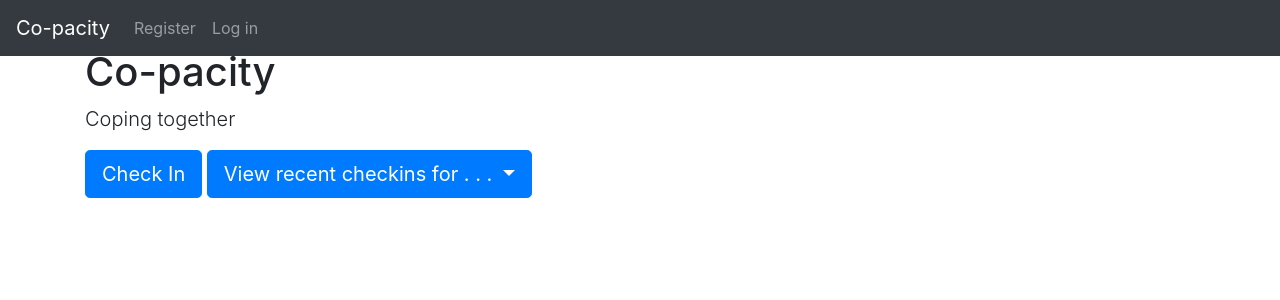
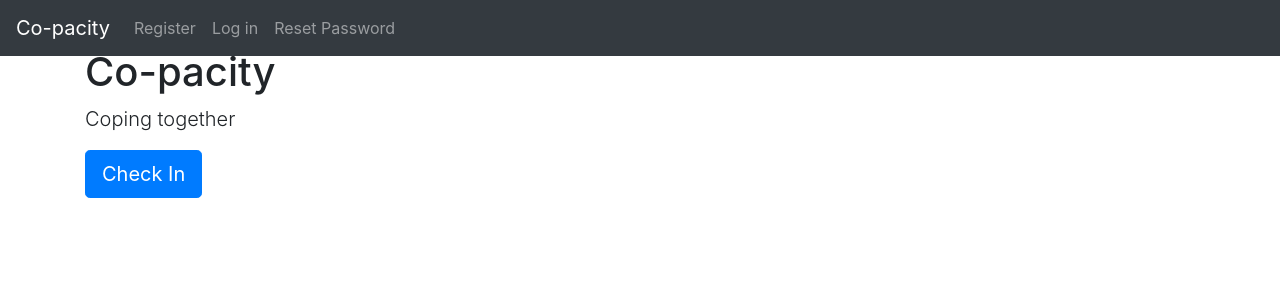
Before and after one commit to mcnalj/copacity_django, a Django app: page / in a window 1280 px wide. Shown: the top 300 px of the page. Run offline with Django 3.2, Linux system fonts and the light colour scheme; some libraries are stand-ins or nearby versions.

Commit message:
add Reset Password link to navbar and remove Recent Checkins button in index

```diff
--- a/copacity_app/templates/copacity_app/base.html
+++ b/copacity_app/templates/copacity_app/base.html
@@ -54,6 +54,10 @@
           <li class="nav-item">
             <a class="nav-link" href="{% url 'users:login' %}">Log in</a>
           </li>
+          <li class="nav-item">
+            <a class="nav-link" href="{% url 'password_reset' %}">Reset Password</a>
+          </li>
+
         {% endif %}
       </ul>
     </div>
--- a/copacity_app/templates/copacity_app/index.html
+++ b/copacity_app/templates/copacity_app/index.html
@@ -7,8 +7,9 @@
       <p class="lead">Coping together</p>
     </div>
     <a href="{% url 'copacity_app:new_checkIn' %}"><button type="button" class="btn btn-primary btn-lg">Check In</button><a/>
+<!--
     <button type="button" class="btn btn-primary btn-lg dropdown-toggle" data-toggle="dropdown" aria-haspopup="true" aria-expanded="false">
       View recent checkins for . . .
     </button>
-
+-->
 {% endblock content %}
```
